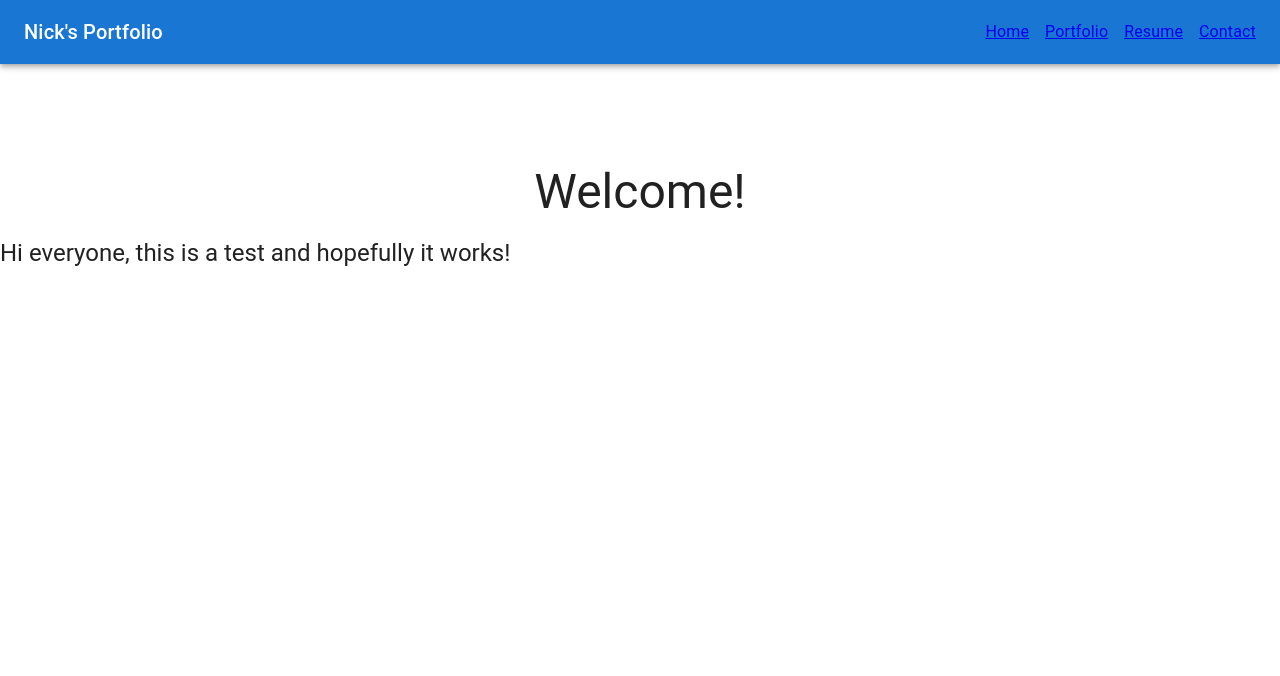
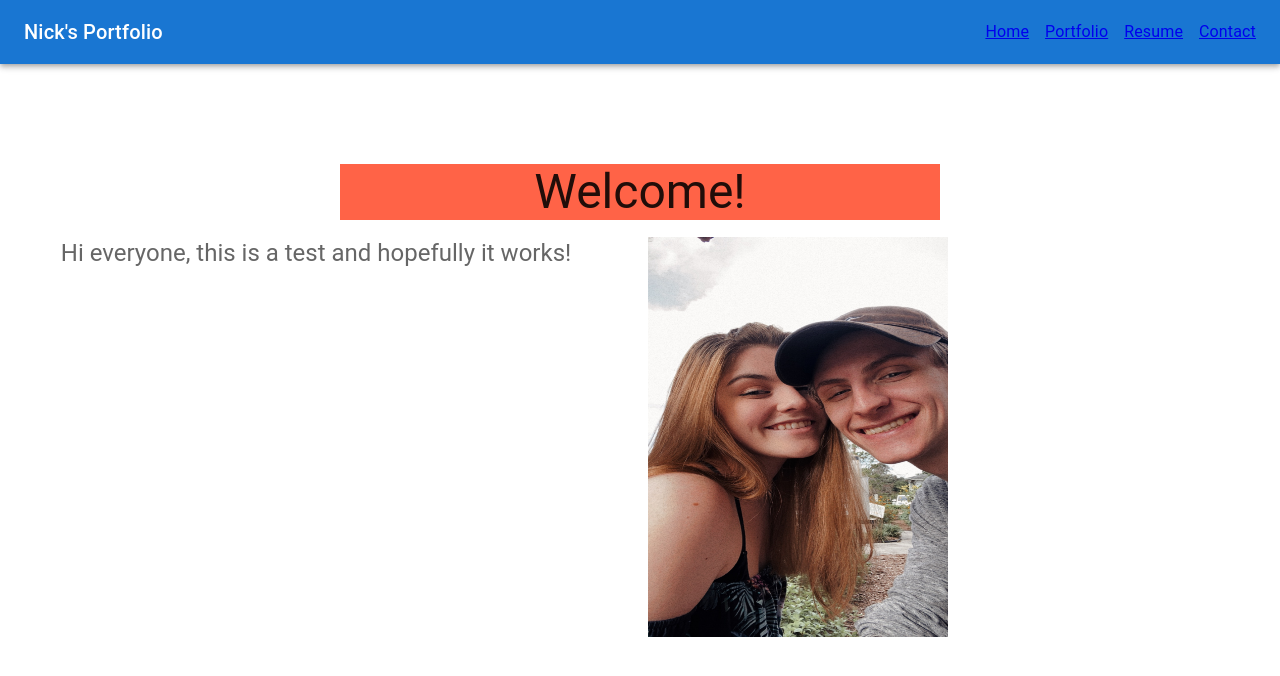
Before and after one commit to NickMiller02/Portfolio, a React (Create React App) app: page / in a window 1280 px wide. Shown: the top 676 px of the page. Built offline with nearby package versions, Linux system fonts and the light colour scheme.

Commit message:
homepage structure being worked on

```diff
--- a/src/components/Home.js
+++ b/src/components/Home.js
@@ -1,28 +1,49 @@
 // Imports - React & Material UI
 import React from 'react';
 import { Typography, Card, CardActions, CardContent, CardMedia, CssBaseline, Grid, Container } from '@mui/material';
+import image3 from '../assets/images/image3.jpeg';
 
 // Home Function
 export const Home = () => {
 
     return (
+
         <CssBaseline>
         <div>
-            <Container maxWidth='sm' style={{ marginTop: '100px' }}>
+
+            {/* Welcome Container */}
+            <Container maxWidth='sm' style={{ marginTop: '100px' }} sx={{ bgcolor: 'tomato' }}>
                 <Typography variant='h3' align='center' color='textPrimary' gutterBottom>
                     Welcome!
                 </Typography>
             </Container>
         </div>
         <div>
+            {/* Intro Text Container */}
             <Grid container spacing={2} justify="center">
                 <Grid item xs={6}>
-                    <Typography variant='h5' align='left' color='textPrimary' paragraph>
+                    <Typography variant='h5' align='center' color='textSecondary' paragraph>
                         Hi everyone, this is a test and hopefully it works!
                     </Typography>
                 </Grid>
+                {/* Intro Img Container */}
+                <Grid item xs={6}>
+                    <img src={image3} style={{ width: 300, height: 400 }}  align='center' alt='Nicholas Miller'></img>
+                </Grid>
+            </Grid>
+        </div>
+        <div>
+            {/* Newest Project Container */}
+            <Container>
+                <Grid container spacing={2} justify='center'>
+                    <Grid item xs={6}>
 
-            </Grid>
+                    </Grid>
+                    <Grid item xs={6}>
+
+                    </Grid>
+                </Grid>
+            </Container>
         </div>
         </CssBaseline>
     )
```
Also changed, not shown: src/utils/styles.js (added, +13 -0 lines), src/assets/images/image3.jpeg (added), src/assets/images/test.jpg (added), src/components/test.html (deleted).
